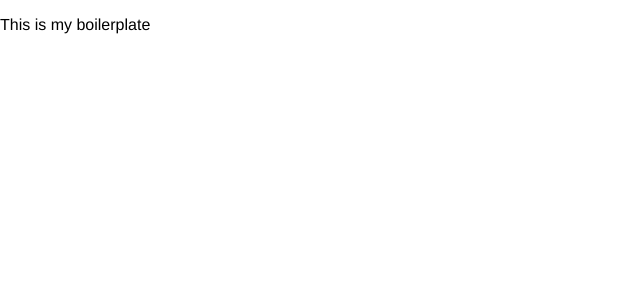
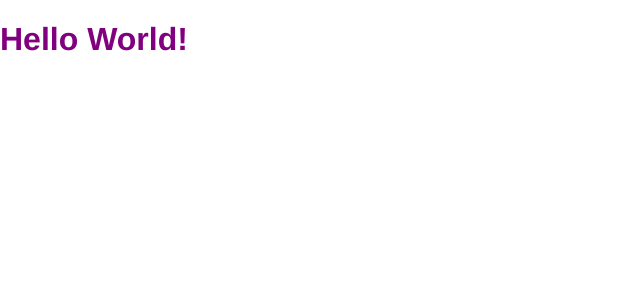
Before and after one commit to lhstraathof/react-start, a React app: page / in a window 1280 px wide. Shown: the top 300 px of the page, without its empty margins (0-640 px from the left). Built offline with nearby package versions, Linux system fonts and the light colour scheme; the HTML template or start-up script is replaced by a standard one.

Commit message:
- Add default component - Create unit test for default component

```diff
--- a/src/app.jsx
+++ b/src/app.jsx
@@ -1,6 +1,15 @@
 import React from 'react';
 import ReactDOM from 'react-dom';
+import HelloWorld from './components/HelloWorld';
 import 'normalize.css';
 import './styles/styles.scss';
 
-ReactDOM.render(<p>This is my boilerplate</p>, document.getElementById('app'));
+const App = () => {
+  return (
+    <div>
+      <HelloWorld />
+    </div>
+  );
+};
+
+ReactDOM.render(<App />, document.getElementById('app'));
--- /dev/null
+++ b/src/components/HelloWorld/HelloWorld.jsx
@@ -0,0 +1,23 @@
+import React, { PureComponent } from 'react';
+import { string } from 'prop-types';
+import './HelloWorld.scss';
+
+class HelloWorld extends PureComponent {
+
+  static defaultProps = {
+    text: 'World',
+  };
+
+  static propTypes = {
+    /** This should be the description */
+    text: string.isRequired,
+  };
+
+  render() {
+    return (
+      <h1 className="h1">Hello {this.props.text}!</h1>
+    );
+  }
+}
+
+export default HelloWorld;
--- /dev/null
+++ b/src/components/HelloWorld/HelloWorld.scss
@@ -0,0 +1,3 @@
+.h1 {
+  color: purple;
+}
--- /dev/null
+++ b/src/components/HelloWorld/index.js
@@ -0,0 +1 @@
+export { default } from './HelloWorld.jsx';
```
Also changed, not shown: 2 other files (tests, documents, lock files or other folders).
